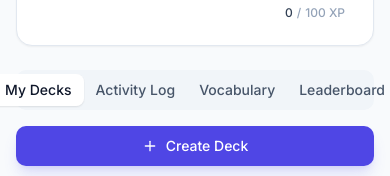
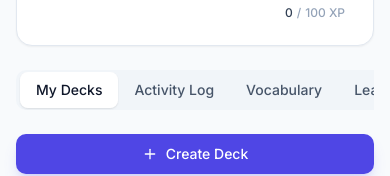
Before and after one commit to hiep231/VocaFlow, a React (Vite) app: page /dashboard in a window 390 px wide. Shown: the part 487-663 px from the top of the page. Built offline with nearby package versions, Linux system fonts and the light colour scheme; no server answers; the database is empty; sample sign-in values are in the browser's storage.

Commit message:
update: fix responsive mobile

```diff
--- a/src/components/dashboard/StreakCalendar.tsx
+++ b/src/components/dashboard/StreakCalendar.tsx
@@ -130,17 +130,17 @@ export function StreakCalendar({ activityLog }: StreakCalendarProps) {
       <div className="flex items-center justify-between mb-4">
         <button
           onClick={prevMonth}
-          className="p-1 hover:bg-slate-100 dark:hover:bg-slate-800 rounded-full transition-colors"
+          className="p-1 hover:bg-slate-100 rounded-full transition-colors"
           aria-label="Previous Month"
         >
           <ChevronLeft className="w-5 h-5 text-slate-500" />
         </button>
-        <div className="font-bold text-slate-700 dark:text-slate-200">
+        <div className="font-bold text-slate-800">
           {format(currentMonth, "MMMM yyyy")}
         </div>
         <button
           onClick={nextMonth}
-          className="p-1 hover:bg-slate-100 dark:hover:bg-slate-800 rounded-full transition-colors"
+          className="p-1 hover:bg-slate-100 rounded-full transition-colors"
           disabled={
             currentMonth.getMonth() === today.getMonth() &&
             currentMonth.getFullYear() === today.getFullYear()
@@ -181,10 +181,10 @@ export function StreakCalendar({ activityLog }: StreakCalendarProps) {
                       "aspect-square rounded-xl flex items-center justify-center text-sm font-medium transition-all cursor-default border-2 relative overflow-hidden group",
                       active
                         ? "border-orange-500 bg-gradient-to-br from-yellow-400 to-orange-500 text-white shadow-md shadow-orange-500/20"
-                        : "border-slate-300 bg-white shadow-sm dark:border-slate-800 dark:bg-slate-900/50 text-slate-600 dark:text-slate-600",
+                        : "border-slate-200 bg-white shadow-sm dark:border-slate-200 dark:bg-slate-500/50 text-slate-400 dark:text-slate-500",
                       isCurrentDay &&
                         !active &&
-                        "border-indigo-500 border-dashed text-indigo-500 bg-indigo-50/50",
+                        "border-indigo-500 border-dashed text-indigo-500 bg-indigo-50/50 dark:bg-indigo-500/10",
                     )}
                   >
                     {active && (
--- a/src/pages/Dashboard.tsx
+++ b/src/pages/Dashboard.tsx
@@ -55,12 +55,13 @@ export default function Dashboard() {
             className="w-full"
           >
             <div className="flex flex-col sm:flex-row items-start sm:items-center justify-between mb-6 gap-4">
-              <TabsList className="bg-slate-100 dark:bg-slate-800 p-1 relative w-full sm:w-auto">
+              <div className="w-full overflow-x-auto pb-2 sm:pb-0 scrollbar-hide">
+                <TabsList className="bg-slate-100 dark:bg-slate-800/50 p-1 relative w-max sm:w-auto flex whitespace-nowrap">
                   {["decks", "activity", "vocab", "leaderboard"].map((tab) => (
                     <TabsTrigger
                       key={tab}
                       value={tab}
-                    className="relative z-10 text-slate-600 dark:text-slate-400 data-[state=active]:text-slate-900 dark:data-[state=active]:text-white transition-colors flex-1 sm:flex-none"
+                      className="relative z-10 text-slate-600 dark:text-slate-400 data-[state=active]:text-slate-900 dark:data-[state=active]:text-white transition-colors px-4 py-2"
                     >
                       {activeTab === tab && (
                         <motion.div
@@ -85,6 +86,7 @@ export default function Dashboard() {
                     </TabsTrigger>
                   ))}
                 </TabsList>
+              </div>
 
               {/* Only show Create button when on Decks tab */}
               {activeTab === "decks" && (
```
Lines whose indentation alone changed are shown as unchanged.
